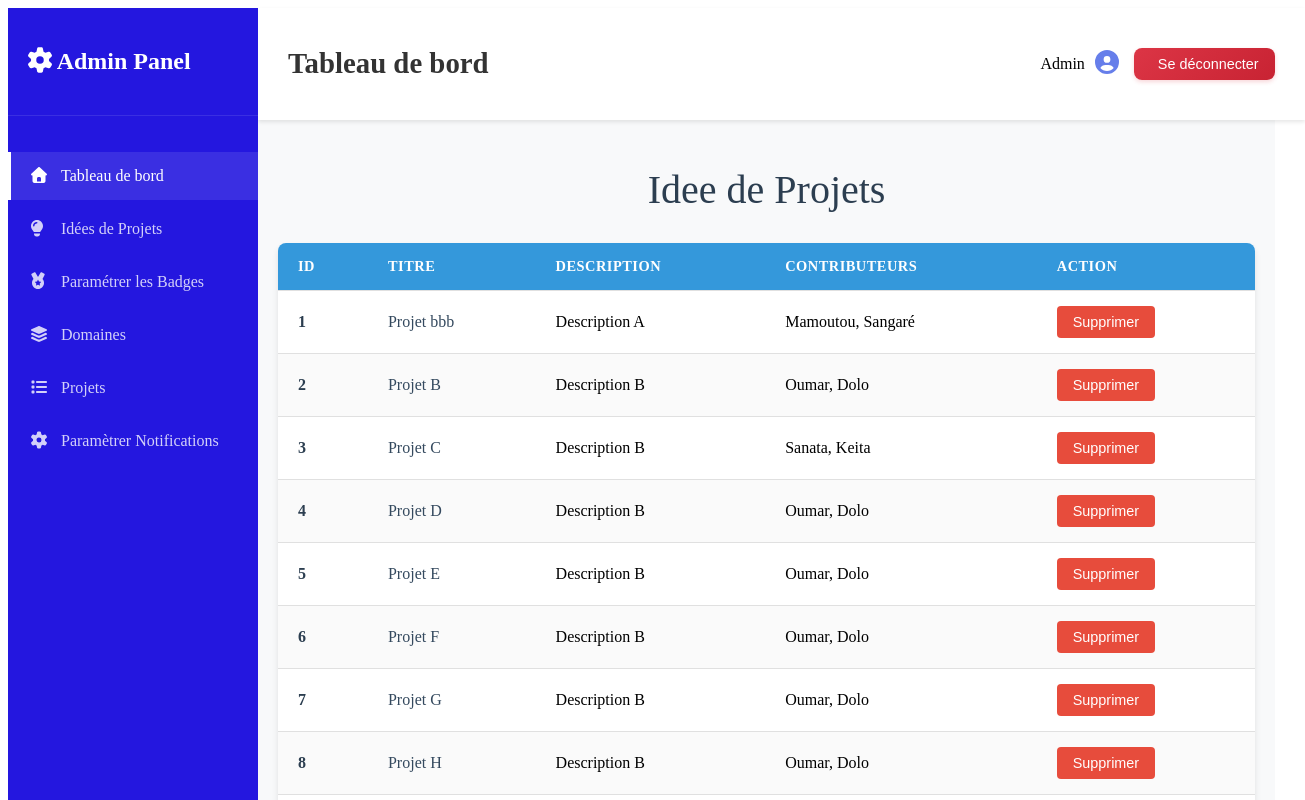
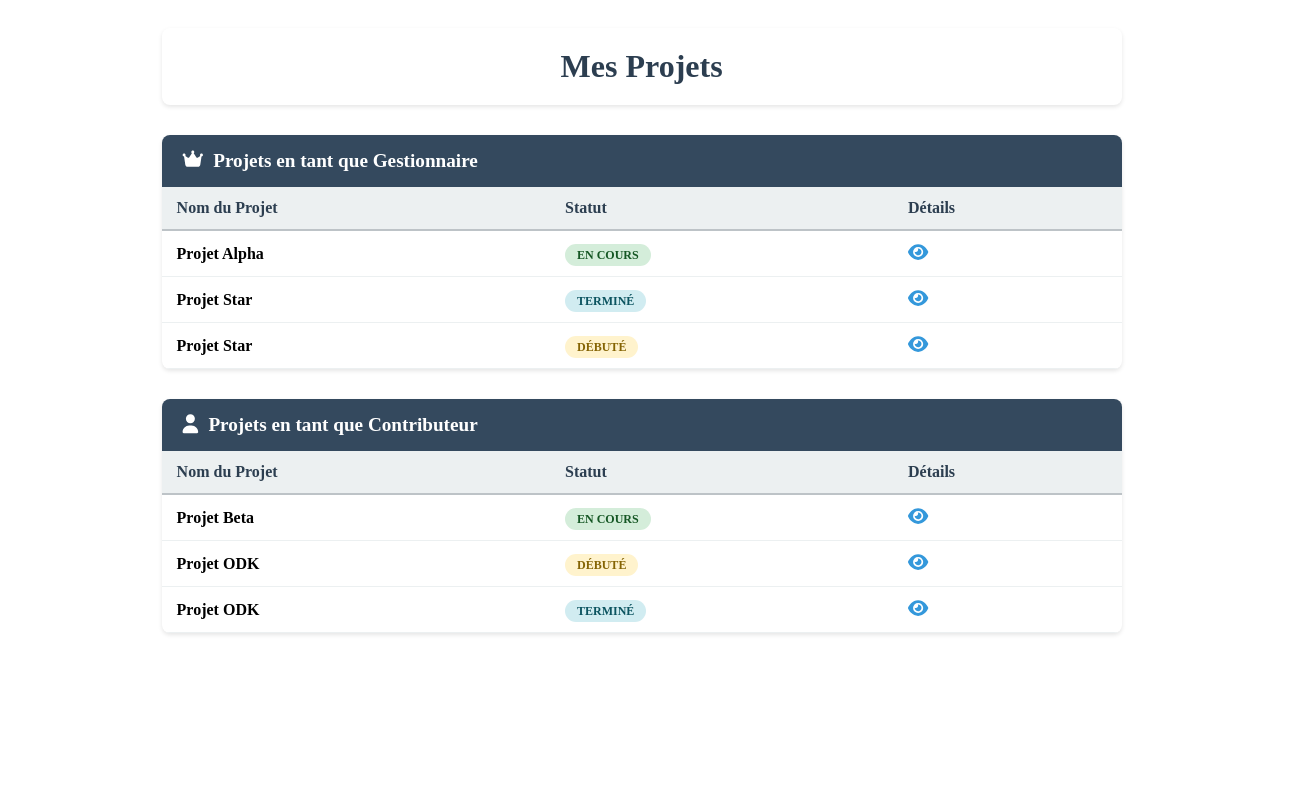
Before and after one commit to Professeur7/CollabdevFrontent, an Angular app: page /ideeProjet in a window 1280 px wide. Shown: the top 800 px of the page, 1305 px wide, since content can reach past the window. Built offline with nearby package versions, Linux system fonts and the light colour scheme.

Commit message:
Mes projet chez contributeurs ok

```diff
--- a/src/app/app.html
+++ b/src/app/app.html
@@ -1 +1 @@
-<app-dasboard-admin></app-dasboard-admin>
+<app-mes-projet-contributeurs></app-mes-projet-contributeurs>
--- a/src/app/app.ts
+++ b/src/app/app.ts
@@ -3,11 +3,14 @@ import {RouterLink, RouterOutlet} from '@angular/router';
 import {DasboardAdmin} from './features/components-administrateur/dasboard-admin/dasboard-admin';
 import {SidebarContributeurs} from './features/coponents-contributeurs/sidebar-contributeurs/sidebar-contributeurs';
 import {Sidebar} from './features/components-administrateur/sidebar/sidebar';
+import {
+  MesProjetContributeurs
+} from './features/coponents-contributeurs/mes-projet-contributeurs/mes-projet-contributeurs';
 
 
 @Component({
   selector: 'app-root',
-  imports: [RouterOutlet, DasboardAdmin, RouterLink, Sidebar, SidebarContributeurs],
+  imports: [RouterOutlet, DasboardAdmin, RouterLink, Sidebar, SidebarContributeurs, MesProjetContributeurs],
   templateUrl: './app.html',
   styleUrl: './app.css'
 })
--- a/src/app/features/coponents-contributeurs/mes-projet-contributeurs/mes-projet-contributeurs.css
+++ b/src/app/features/coponents-contributeurs/mes-projet-contributeurs/mes-projet-contributeurs.css
@@ -0,0 +1,247 @@
+* {
+  margin: 0;
+  padding: 0;
+  box-sizing: border-box;
+}
+
+body {
+  font-family: Arial, sans-serif;
+  background-color: #f5f5f5;
+  color: #333;
+  line-height: 1.6;
+}
+
+.container {
+  max-width: 1000px;
+  margin: 0 auto;
+  padding: 20px;
+}
+
+/* Header */
+header {
+  text-align: center;
+  margin-bottom: 30px;
+  background: white;
+  padding: 20px;
+  border-radius: 8px;
+  box-shadow: 0 2px 4px rgba(0,0,0,0.1);
+}
+
+header h1 {
+  color: #2c3e50;
+  font-size: 2rem;
+  font-weight: bold;
+}
+
+/* Project Sections */
+.project-section {
+  margin-bottom: 30px;
+  background: white;
+  border-radius: 8px;
+  box-shadow: 0 2px 4px rgba(0,0,0,0.1);
+  overflow: hidden;
+}
+
+.project-section h2 {
+  background: #34495e;
+  color: white;
+  padding: 15px 20px;
+  margin: 0;
+  font-size: 1.2rem;
+  display: flex;
+  align-items: center;
+  gap: 10px;
+}
+
+.project-section h2 i {
+  font-size: 1.1rem;
+}
+
+/* Tables */
+.projects-table {
+  width: 100%;
+  border-collapse: collapse;
+}
+
+.projects-table th {
+  background: #ecf0f1;
+  padding: 12px 15px;
+  text-align: left;
+  font-weight: bold;
+  color: #2c3e50;
+  border-bottom: 2px solid #bdc3c7;
+}
+
+.projects-table td {
+  padding: 12px 15px;
+  border-bottom: 1px solid #ecf0f1;
+}
+
+.projects-table tbody tr:hover {
+  background-color: #f8f9fa;
+}
+
+/* Status badges */
+.status {
+  padding: 4px 12px;
+  border-radius: 15px;
+  font-size: 12px;
+  font-weight: bold;
+  text-transform: uppercase;
+}
+
+.status.active {
+  background: #d4edda;
+  color: #155724;
+}
+
+.status.completed {
+  background: #d1ecf1;
+  color: #0c5460;
+}
+
+.status.paused {
+  background: #fff3cd;
+  color: #856404;
+}
+
+/* Eye link */
+.eye-link {
+  color: #3498db;
+  font-size: 18px;
+  text-decoration: none;
+  transition: color 0.3s ease;
+}
+
+.eye-link:hover {
+  color: #2980b9;
+}
+
+/* Popup styles */
+.popup {
+  position: fixed;
+  z-index: 1000;
+  left: 0;
+  top: 0;
+  width: 100%;
+  height: 100%;
+  background-color: rgba(0,0,0,0.5);
+  opacity: 0;
+  visibility: hidden;
+  transition: all 0.3s ease;
+}
+
+.popup.show {
+  opacity: 1;
+  visibility: visible;
+}
+
+.popup-content {
+  transform: translateY(-20px);
+  transition: transform 0.3s ease;
+}
+
+.popup.show .popup-content {
+  transform: translateY(0);
+}
+.popup:target {
+  display: block;
+}
+
+.popup-content {
+  background-color: white;
+  margin: 5% auto;
+  padding: 0;
+  border-radius: 8px;
+  width: 90%;
+  max-width: 600px;
+  box-shadow: 0 4px 6px rgba(0,0,0,0.1);
+  animation: slideIn 0.3s ease-out;
+}
+
+@keyframes slideIn {
+  from {
+    opacity: 0;
+    transform: translateY(-50px);
+  }
+  to {
+    opacity: 1;
+    transform: translateY(0);
+  }
+}
+
+.popup-header {
+  background: #2c3e50;
+  color: white;
+  padding: 15px 20px;
+  border-radius: 8px 8px 0 0;
+  display: flex;
+  justify-content: space-between;
+  align-items: center;
+}
+
+.popup-header h3 {
+  margin: 0;
+  font-size: 1.3rem;
+}
+
+.close {
+  color: white;
+  font-size: 24px;
+  font-weight: bold;
+  text-decoration: none;
+  cursor: pointer;
+}
+
+.close:hover {
+  opacity: 0.7;
+}
+
+.popup-body {
+  padding: 20px;
+}
+
+.detail-row {
+  margin-bottom: 15px;
+  padding-bottom: 10px;
+  border-bottom: 1px solid #ecf0f1;
+}
+
+.detail-row:last-child {
+  border-bottom: none;
+  margin-bottom: 0;
+}
+
+.detail-row strong {
+  color: #2c3e50;
+  display: inline-block;
+  min-width: 120px;
+  font-weight: bold;
+}
+
+/* Responsive */
+@media (max-width: 768px) {
+  .container {
+    padding: 10px;
+  }
+
+  .projects-table {
+    font-size: 14px;
+  }
+
+  .projects-table th,
+  .projects-table td {
+    padding: 8px 10px;
+  }
+
+  .popup-content {
+    width: 95%;
+    margin: 10% auto;
+  }
+
+  .detail-row strong {
+    min-width: auto;
+    display: block;
+    margin-bottom: 5px;
+  }
+}
--- a/src/app/features/coponents-contributeurs/mes-projet-contributeurs/mes-projet-contributeurs.html
+++ b/src/app/features/coponents-contributeurs/mes-projet-contributeurs/mes-projet-contributeurs.html
@@ -1 +1,95 @@
-<p>mes-projet-contributeurs works!</p>
+<div class="container">
+  <header>
+    <h1>Mes Projets</h1>
+  </header>
+
+  <!-- Section Projets en tant que Gestionnaire -->
+  <section class="project-section">
+    <h2><fa-icon [icon]="faCrown"></fa-icon> Projets en tant que Gestionnaire</h2>
+    <table class="projects-table">
+      <thead>
+      <tr>
+        <th>Nom du Projet</th>
+        <th>Statut</th>
+        <th>Détails</th>
+      </tr>
+      </thead>
+      <tbody>
+      <tr *ngFor="let project of managerProjects">
+        <td><strong>{{ project.name }}</strong></td>
+        <td>
+            <span class="status" [ngClass]="{
+              'active': project.status === 'En cours',
+              'paused': project.status === 'Débuté',
+              'completed': project.status === 'Terminé'
+            }">{{ project.status }}</span>
+        </td>
+        <td>
+          <a href="javascript:void(0)" (click)="openPopup(project)" class="eye-link">
+            <fa-icon [icon]="faEye"></fa-icon>
+          </a>
+        </td>
+      </tr>
+      </tbody>
+    </table>
+  </section>
+
+  <!-- Section Projets en tant que Contributeur -->
+  <section class="project-section">
+    <h2><fa-icon [icon]="faUser"></fa-icon> Projets en tant que Contributeur</h2>
+    <table class="projects-table">
+      <thead>
+      <tr>
+        <th>Nom du Projet</th>
+        <th>Statut</th>
+        <th>Détails</th>
+      </tr>
+      </thead>
+      <tbody>
+      <tr *ngFor="let project of contributorProjects">
+        <td><strong>{{ project.name }}</strong></td>
+        <td>
+            <span class="status" [ngClass]="{
+              'active': project.status === 'En cours',
+              'paused': project.status === 'Débuté',
+              'completed': project.status === 'Terminé'
+            }">{{ project.status }}</span>
+        </td>
+        <td>
+          <a href="javascript:void(0)" (click)="openPopup(project)" class="eye-link">
+            <fa-icon [icon]="faEye"></fa-icon>
+          </a>
+        </td>
+      </tr>
+      </tbody>
+    </table>
+  </section>
+
+  <!-- Popup pour les détails des projets -->
+  <div class="popup" [class.show]="showPopup" *ngIf="selectedProject as project">
+    <div class="popup-content">
+      <div class="popup-header">
+        <h3>{{ project.name }}</h3>
+        <a href="javascript:void(0)" (click)="closePopup()" class="close">
+          <fa-icon [icon]="faTimes"></fa-icon>
+        </a>
+      </div>
+      <div class="popup-body">
+        <div class="detail-row" *ngIf="project.role">
+          <strong>Rôle:</strong> {{ project.role }}
+        </div>
+        <div class="detail-row" *ngIf="project.status">
+          <strong>Statut:</strong>
+          <span class="status" [ngClass]="{
+            'active': project.status === 'En cours',
+            'paused': project.status === 'Débuté',
+            'completed': project.status === 'Terminé'
+          }">{{ project.status }}</span>
+        </div>
+        <div class="detail-row" *ngIf="project.description">
+          <strong>Description:</strong> {{ project.description }}
+        </div>
+      </div>
+    </div>
+  </div>
+</div>
--- a/src/app/features/coponents-contributeurs/mes-projet-contributeurs/mes-projet-contributeurs.ts
+++ b/src/app/features/coponents-contributeurs/mes-projet-contributeurs/mes-projet-contributeurs.ts
@@ -1,11 +1,90 @@
 import { Component } from '@angular/core';
+import { CommonModule } from '@angular/common';
+import { FaIconComponent } from '@fortawesome/angular-fontawesome';
+import { faEye, faUser, faCrown, faTimes } from '@fortawesome/free-solid-svg-icons';
+
+interface Project {
+  name: string;
+  status: 'En cours' | 'Débuté' | 'Terminé';
+  role?: string;
+  description?: string;
+}
 
 @Component({
   selector: 'app-mes-projet-contributeurs',
-  imports: [],
+  standalone: true,
+  imports: [CommonModule, FaIconComponent],
   templateUrl: './mes-projet-contributeurs.html',
-  styleUrl: './mes-projet-contributeurs.css'
+  styleUrls: ['./mes-projet-contributeurs.css']
 })
 export class MesProjetContributeurs {
+  // Icônes
+  faEye = faEye;
 
+
+  // Données des projets
+  managerProjects: Project[] = [
+    {
+      name: 'Projet Alpha',
+      status: 'En cours',
+      role: 'Gestionnaire',
+      description: 'Développement d\'une nouvelle application web'
+    } ,
+    {
+      name: 'Projet Star',
+      status: 'Terminé',
+      role: 'Gestionnaire',
+      description: 'Développement d\'une nouvelle application web'
+    },
+    {
+      name: 'Projet Star',
+      status: 'Débuté',
+      role: 'Gestionnaire',
+      description: 'Développement d\'une nouvelle application web'
+    }
+  ];
+
+  contributorProjects: Project[] = [
+    {
+      name: 'Projet Beta',
+      status: 'En cours',
+      role: 'Contributeur',
+      description: 'Amélioration de l\'interface utilisateur'
+    },
+    {
+      name: 'Projet ODK',
+      status: 'Débuté',
+      role: 'Contributeur',
+      description: 'Amélioration de l\'interface utilisateur'
+    },
+    {
+      name: 'Projet ODK',
+      status: 'Terminé',
+      role: 'Contributeur',
+      description: 'Amélioration de l\'interface utilisateur'
+    }
+  ];
+
+  selectedProject: Project | null = null;
+  showPopup = false;
+
+  openPopup(project: Project): void {
+    this.selectedProject = project;
+    this.showPopup = true;
+    setTimeout(() => {
+      // Force la détection de changement après l'update
+    }, 0);
+  }
+
+  closePopup(): void {
+    this.showPopup = false;
+    setTimeout(() => {
+      this.selectedProject = null;
+    }, 300); // Attend la fin de l'animation
+  }
+
+
+  protected readonly faCrown = faCrown;
+  protected readonly faUser = faUser;
+  protected readonly faTimes = faTimes;
 }
--- a/src/app/features/coponents-contributeurs/sidebar-contributeurs/sidebar-contributeurs.ts
+++ b/src/app/features/coponents-contributeurs/sidebar-contributeurs/sidebar-contributeurs.ts
@@ -13,7 +13,7 @@ import {
 
 @Component({
   selector: 'app-sidebar-contributeurs',
-  standalone: true, // ✅ Indispensable ici
+  standalone: true,
   imports: [RouterOutlet, RouterLink, FontAwesomeModule],
   templateUrl: './sidebar-contributeurs.html',
   styleUrl: './sidebar-contributeurs.css'
```
